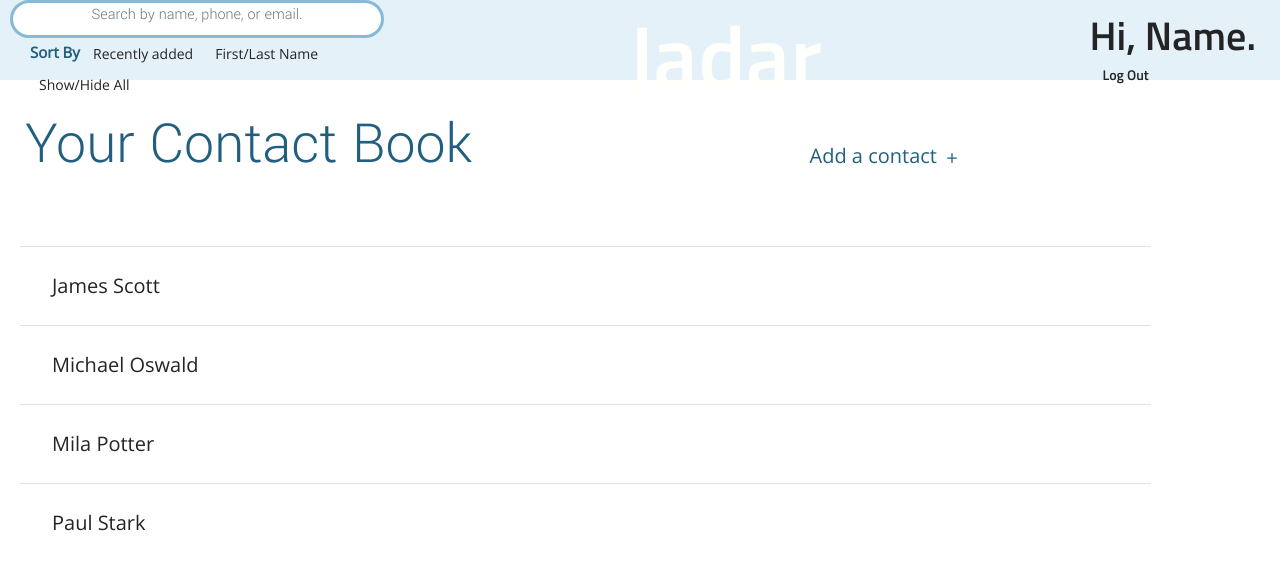
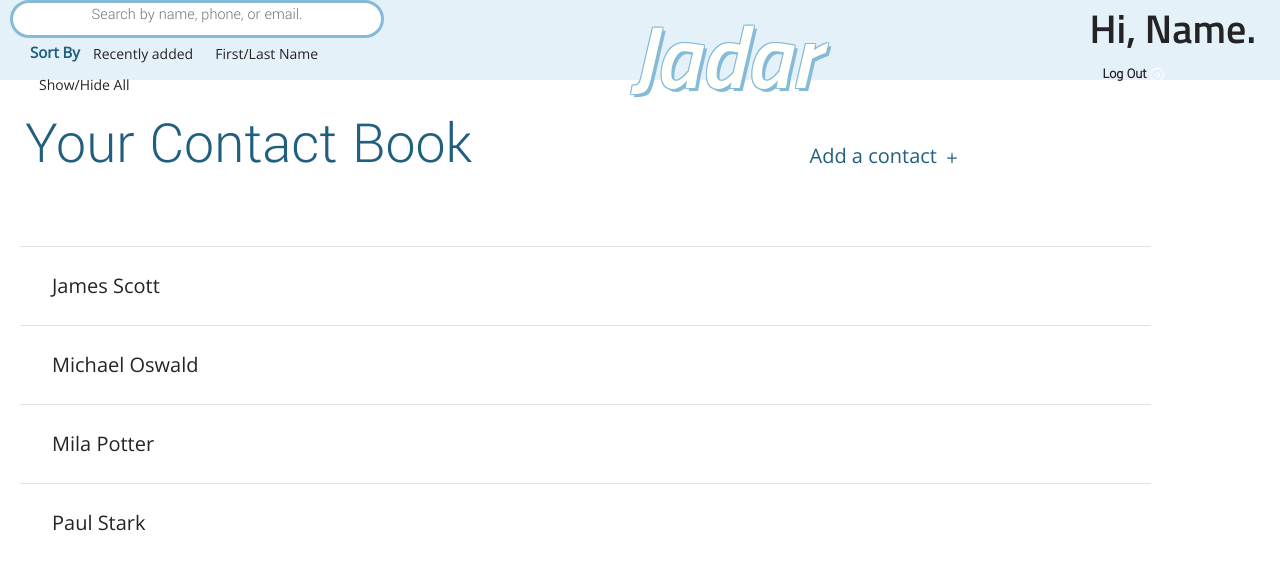
Before and after one commit to Jadar-Team/Jadar, a PHP site: page /homepage.html in a window 1280 px wide. Shown: the top 561 px of the page. Run offline with PHP 8.4, Linux system fonts and the light colour scheme.

Commit message:
update fonts + contrast
- fixed font families
- added text shadow
- include logout button

```diff
--- a/css/styles.css
+++ b/css/styles.css
@@ -29,7 +29,8 @@ body
     margin: 20px;
     padding: 25px;
     text-align: center;
-    font-family: 'Titillium Web', sans-serif;
+    font-family: 'Titillium Web', 'IBM Plex Sans', monospace;
+    font-style: italic;
     color: #FFFFFC;
 }
 
@@ -39,9 +40,19 @@ body
     width: 20%;
     margin: 20px;
     text-align: center;
-    font-family: 'Titillium Web', sans-serif;
+    font-family: 'Titillium Web', 'IBM Plex Sans', monospace;
+    font-weight: 600;
+    font-style: italic;
     color: #FFFFFC;
-	justify-content: center;
+	  justify-content: center;
+
+    /* Inner shadow */
+    text-shadow:
+     3px  3px 0 #86BBD8,
+    -1px -1px 0 #86BBD8,
+     1px -1px 0 #86BBD8,
+    -1px  1px 0 #86BBD8,
+     1px  1px 0 #86BBD8;
 }
 
 input[type="text"],input[type="password"], input[type="email"]{
@@ -141,7 +152,7 @@ input[type="text"],input[type="password"], input[type="email"]{
   font-size: 12.5vmax;
   width: 100%;
   text-align: center;
-  font-family: 'Titillium Web', sans-serif;
+  font-family: 'Titillium Web', 'IBM Plex Sans', monospace;
   color: #FFFFFC;
 }
 
@@ -209,6 +220,7 @@ input[type="search"]
   font-family: 'Titillium Web', sans-serif;
   font-size:6vmin;
   color: #242325;
+  font-weight: 600;
   padding-right: 3vmin;
   padding-left: 3vmin;
 }
@@ -289,6 +301,12 @@ input[type="search"]
 /* Homepage */
 /* Add/Delete sidebar */
 
+#logOut
+{
+  font-family: 'Yantramanav', sans-serif;
+
+}
+
 .add-contact
 {
   /* position: absolute; */
@@ -298,11 +316,6 @@ input[type="search"]
   font-size: 20px;
   height: 0px;
 
-}
-
-.add-contact-modal
-{
-  /* background-color: rgba(212, 232, 243, 0.3); */
 }
 
 .modal-backdrop{
--- a/homepage.html
+++ b/homepage.html
@@ -11,8 +11,7 @@
   <link href="css/styles.css" rel="stylesheet">
 
 	<!-- Google Fonts -->
-  <link href="https://fonts.googleapis.com/css2?family=Open+Sans&family=Titillium+Web:wght@600&family=Yantramanav:wght@300&display=swap" rel="stylesheet">
-
+   <link href="https://fonts.googleapis.com/css2?family=IBM+Plex+Sans:ital,wght@1,500&family=Open+Sans&family=Titillium+Web:ital,wght@0,600;1,600&family=Yantramanav:wght@300&display=swap" rel="stylesheet">
   <!-- <script type="text/javascript">
 	document.addEventListener('DOMContentLoaded', function()
 	{
@@ -44,7 +43,15 @@
       <h1>
 			Hi, Name.
 		</h1>
-	  <p  type="button" id = "logOut" class="btn btn-link filters-button" style ="font-size: .875rem; font-weight: normal; line-height: 0em;" onclick="doLogout()"> Log Out </p>
+	  <p  type="button" id = "logOut" class="btn btn-link filters-button" style ="font-size: .875rem; font-weight: normal; line-height: 0em;" onclick="doLogout()">
+      <strong>
+      Log Out
+    </strong>
+      <svg width="1em" height="1em" viewBox="0 0 16 16" class="bi bi-arrow-right-circle" fill="white" xmlns="http://www.w3.org/2000/svg">
+        <path fill-rule="evenodd" d="M8 15A7 7 0 1 0 8 1a7 7 0 0 0 0 14zm0 1A8 8 0 1 0 8 0a8 8 0 0 0 0 16z"/>
+        <path fill-rule="evenodd" d="M4 8a.5.5 0 0 0 .5.5h5.793l-2.147 2.146a.5.5 0 0 0 .708.708l3-3a.5.5 0 0 0 0-.708l-3-3a.5.5 0 1 0-.708.708L10.293 7.5H4.5A.5.5 0 0 0 4 8z"/>
+      </svg>
+    </p>
     </div>
   </nav>
 
```
